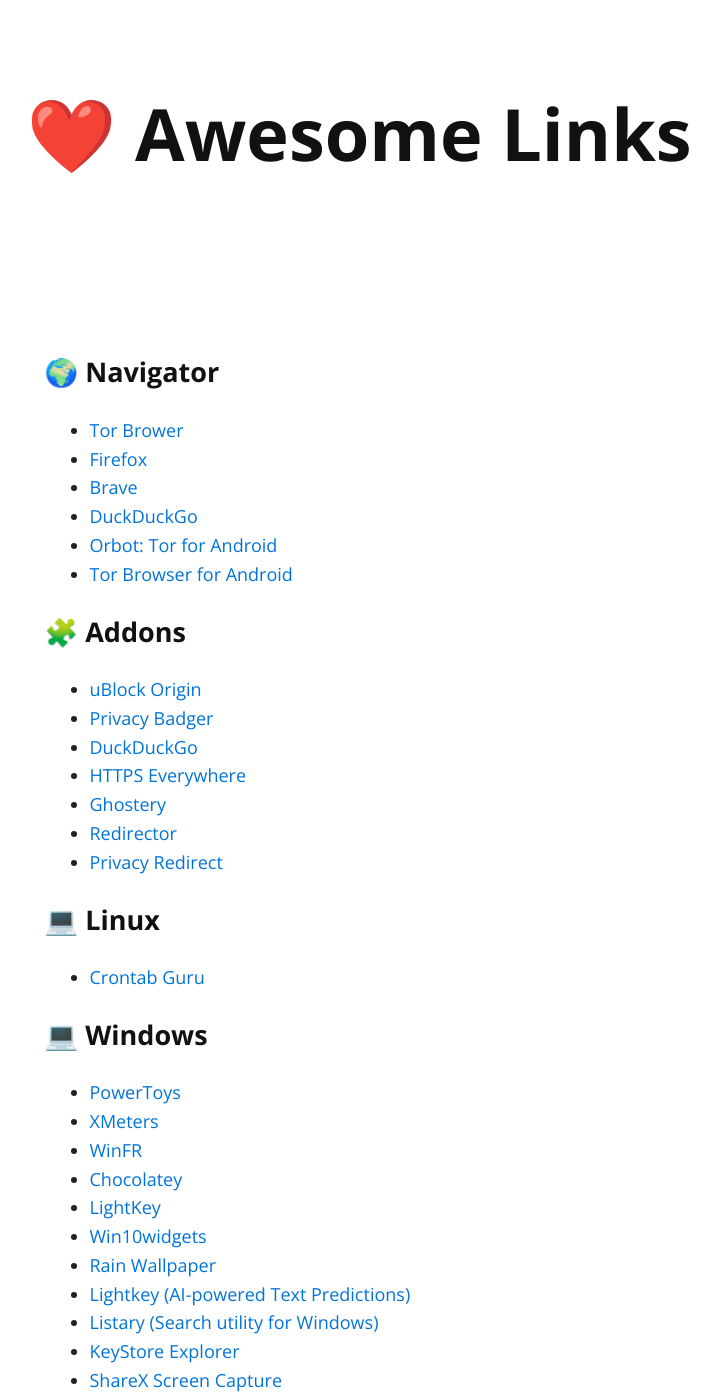
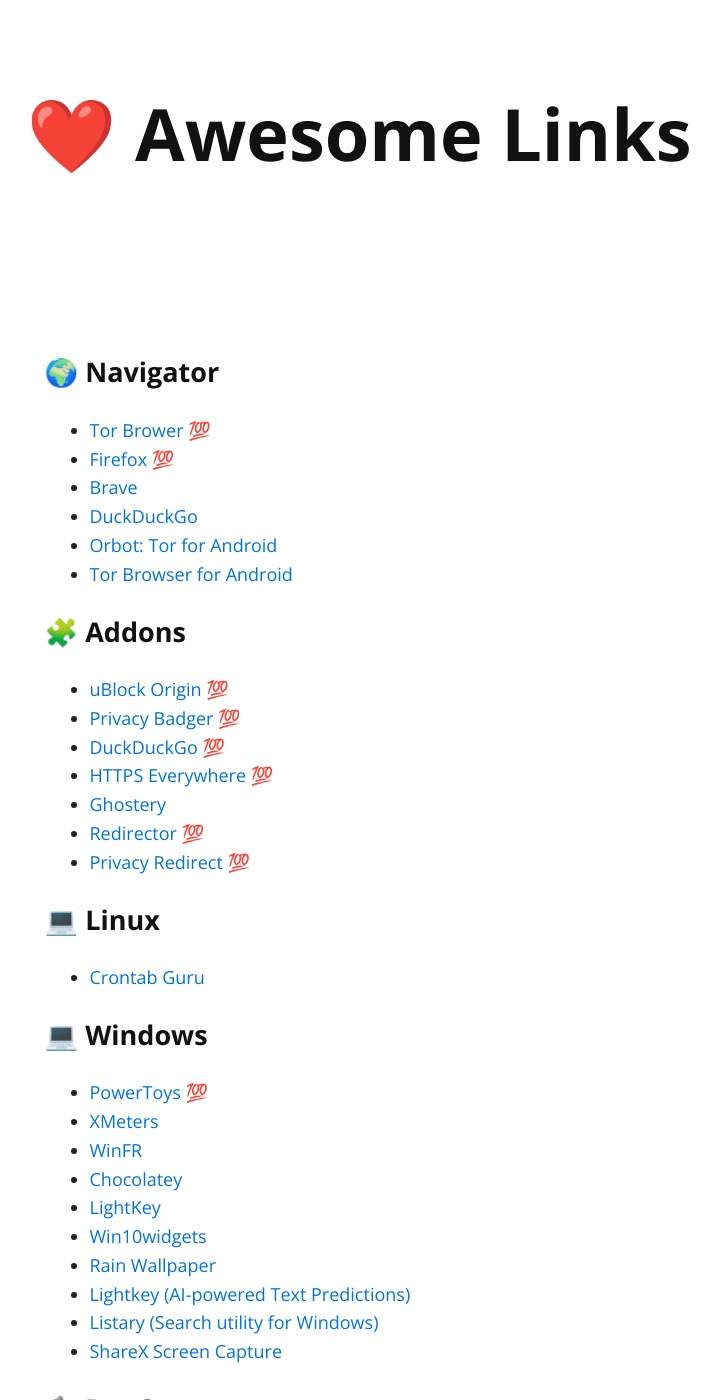
Before and after one commit to jcabeza/Awesome-Links, a Jekyll site: the page built from index.md, in a window 1280 px wide and 1400 px high. Shown: the whole window, without its empty margins (265-985 px from the left). Built offline with Jekyll 4.4.1, drawn with Linux system fonts in a browser that asks for light colours; nearby versions of some CDN libraries.

```diff
--- a/index.md
+++ b/index.md
@@ -4,8 +4,8 @@ layout: default
 
 #### 🌍 Navigator
 
-- [Tor Brower](https://www.torproject.org)
-- [Firefox](https://www.mozilla.org/fr/firefox)
+- [Tor Brower](https://www.torproject.org) 💯
+- [Firefox](https://www.mozilla.org/fr/firefox) 💯
 - [Brave](https://brave.com/fr)
 - [DuckDuckGo](https://duckduckgo.com)
 - [Orbot: Tor for Android](https://play.google.com/store/apps/details?id=org.torproject.android&hl=en_US&gl=US)
@@ -13,13 +13,13 @@ layout: default
 
 #### 🧩 Addons
 
-- [uBlock Origin](https://addons.mozilla.org/fr/firefox/addon/ublock-origin/)
-- [Privacy Badger](https://addons.mozilla.org/fr/firefox/addon/privacy-badger17/)
-- [DuckDuckGo](https://addons.mozilla.org/fr/firefox/addon/duckduckgo-for-firefox/)
-- [HTTPS Everywhere](https://addons.mozilla.org/fr/firefox/addon/https-everywhere)
+- [uBlock Origin](https://addons.mozilla.org/fr/firefox/addon/ublock-origin/) 💯
+- [Privacy Badger](https://addons.mozilla.org/fr/firefox/addon/privacy-badger17/) 💯
+- [DuckDuckGo](https://addons.mozilla.org/fr/firefox/addon/duckduckgo-for-firefox/) 💯
+- [HTTPS Everywhere](https://addons.mozilla.org/fr/firefox/addon/https-everywhere) 💯
 - [Ghostery](https://addons.mozilla.org/fr/firefox/addon/ghostery/)
-- [Redirector](https://addons.mozilla.org/fr/firefox/addon/redirector)
-- [Privacy Redirect](https://addons.mozilla.org/fr/firefox/addon/privacy-redirect/)
+- [Redirector](https://addons.mozilla.org/fr/firefox/addon/redirector) 💯
+- [Privacy Redirect](https://addons.mozilla.org/fr/firefox/addon/privacy-redirect/) 💯
 
 #### 💻 Linux
 
@@ -27,7 +27,7 @@ layout: default
 
 #### 💻 Windows
 
-- [PowerToys](https://github.com/microsoft/PowerToys/releases)
+- [PowerToys](https://github.com/microsoft/PowerToys/releases) 💯
 - [XMeters](https://entropy6.com/xmeters/)
 - [WinFR](https://www.microsoft.com/fr-fr/p/windows-file-recovery/9n26s50ln705?activetab=pivot:overviewtab)
 - [Chocolatey](https://chocolatey.org/)
@@ -36,7 +36,6 @@ layout: default
 - [Rain Wallpaper](http://rainysoft.cc/rainwallpaper.html)
 - [Lightkey (AI-powered Text Predictions)](https://www.lightkey.io/)
 - [Listary (Search utility for Windows)](https://www.listary.com/)
-- [KeyStore Explorer](https://keystore-explorer.org/)
 - [ShareX Screen Capture](https://getsharex.com/)
 
 #### 🦾 DevOps
@@ -407,5 +406,5 @@ layout: default
 
 > “Software I used.”
 
-<img src="./img/awesome-links.png" alt="Awesome Links" width="50" height="50">
+<!-- <img src="./img/awesome-links.png" alt="Awesome Links" width="50" height="50"> -->
 <p align="center"> Awesome Links - Developed with Love ❤ </p>
```
